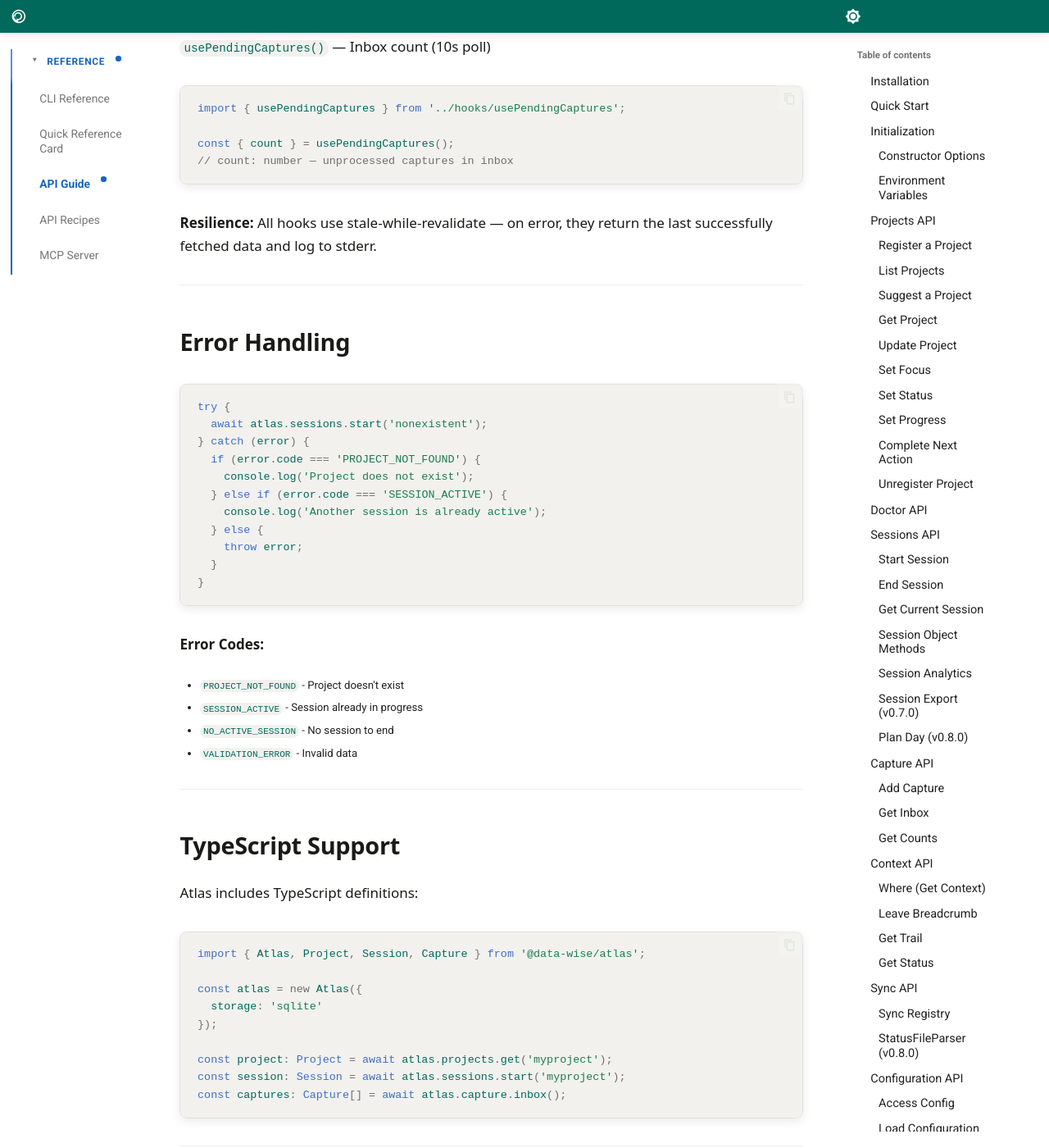
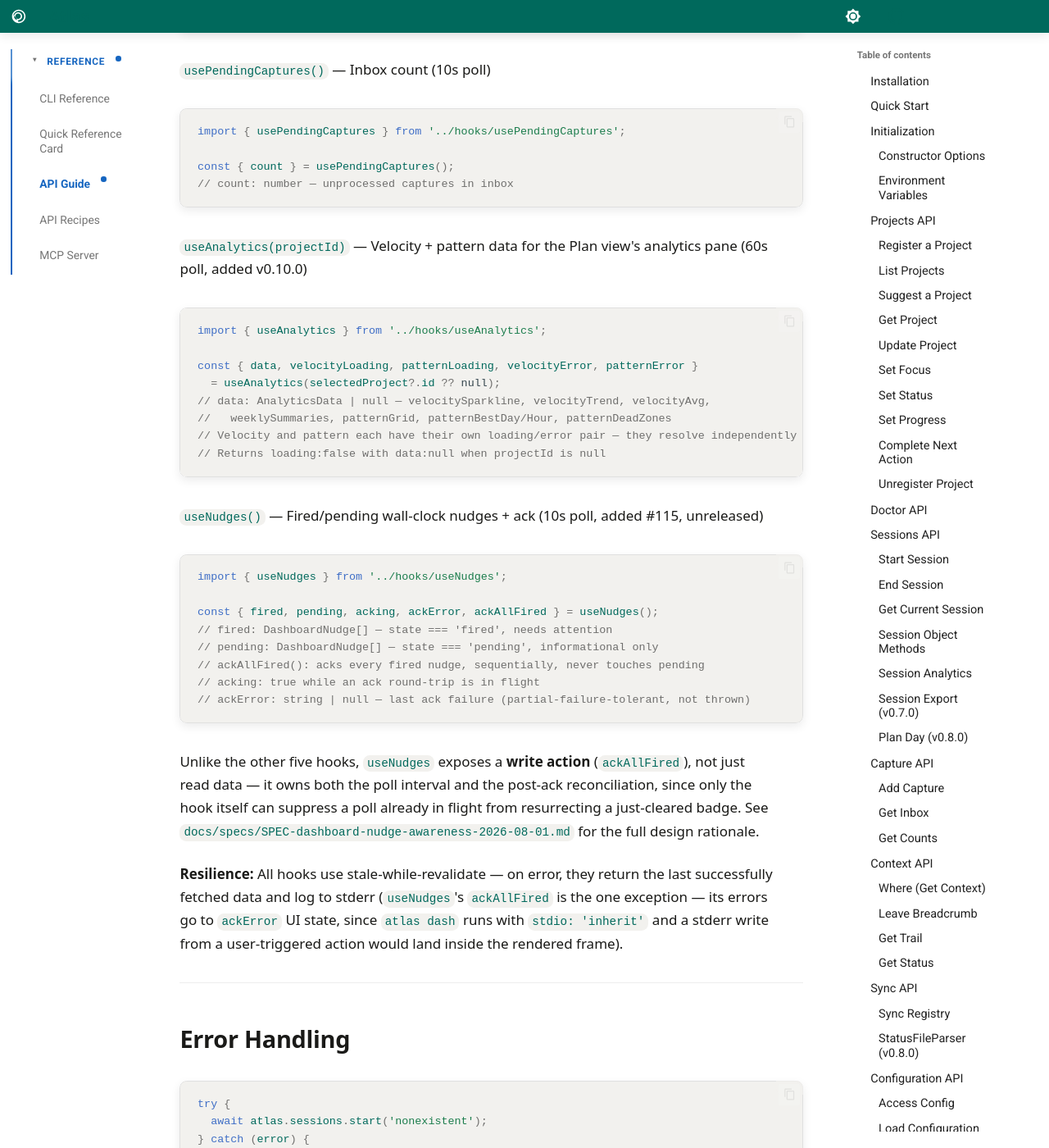
Before and after one commit to Data-Wise/atlas, an MkDocs documentation site: the page built from docs/API-GUIDE.md, in a window 1280 px wide and 1400 px high, scrolled down 26394 px. Shown: the whole window at 82% size. Built offline with MkDocs 1.6.1 and Material for MkDocs 9.7.7, drawn with Linux system fonts in a browser that asks for light colours; some web fonts are replaced; comment, search, counter and statistics services are not loaded; some of the changed text lies outside the part shown.

Commit message:
docs: fix 3 audit findings — hook docs, sunset-warning claim, tool count
- API-GUIDE.md: "Data Hooks" section documented only 4 of 6 hooks (missing
  useAnalytics and useNudges). Live API doc with import examples, not a
  historical note — the gap was actively misleading. Added both.
- STATUS-SCHEMA.md: claimed a read-path sunset warning was "planned for
  v0.15.0" — verified via grep it never shipped in any release since;
  still an unstarted ROADMAP.md v0.18.0 candidate. Corrected.
- .STATUS: "10 tools" for the MCP server was stale — actual registered
  count is 11 (verified against src/mcp/index.js).

mkdocs build --strict clean.

````diff
--- a/docs/API-GUIDE.md
+++ b/docs/API-GUIDE.md
@@ -1002,9 +1002,10 @@ function MyComponent() {
 }
 ```
 
-### Data Hooks (v0.9.2)
+### Data Hooks
 
-Four hooks replace all mock data with live polling from `~/.atlas`:
+Six hooks replace all mock data with live polling from `~/.atlas` (the first four shipped in
+v0.9.2; `useAnalytics` and `useNudges` were added later — see each hook's own note):
 
 **`useProjects()`** — Project list with enrichment (5s poll)
 
@@ -1049,7 +1050,38 @@ const { count } = usePendingCaptures();
 // count: number — unprocessed captures in inbox
 ```
 
-**Resilience:** All hooks use stale-while-revalidate — on error, they return the last successfully fetched data and log to stderr.
+**`useAnalytics(projectId)`** — Velocity + pattern data for the Plan view's analytics pane (60s poll, added v0.10.0)
+
+```typescript
+import { useAnalytics } from '../hooks/useAnalytics';
+
+const { data, velocityLoading, patternLoading, velocityError, patternError }
+  = useAnalytics(selectedProject?.id ?? null);
+// data: AnalyticsData | null — velocitySparkline, velocityTrend, velocityAvg,
+//   weeklySummaries, patternGrid, patternBestDay/Hour, patternDeadZones
+// Velocity and pattern each have their own loading/error pair — they resolve independently
+// Returns loading:false with data:null when projectId is null
+```
+
+**`useNudges()`** — Fired/pending wall-clock nudges + ack (10s poll, added #115, unreleased)
+
+```typescript
+import { useNudges } from '../hooks/useNudges';
+
+const { fired, pending, acking, ackError, ackAllFired } = useNudges();
+// fired: DashboardNudge[] — state === 'fired', needs attention
+// pending: DashboardNudge[] — state === 'pending', informational only
+// ackAllFired(): acks every fired nudge, sequentially, never touches pending
+// acking: true while an ack round-trip is in flight
+// ackError: string | null — last ack failure (partial-failure-tolerant, not thrown)
+```
+
+Unlike the other five hooks, `useNudges` exposes a **write action** (`ackAllFired`), not just
+read data — it owns both the poll interval and the post-ack reconciliation, since only the hook
+itself can suppress a poll already in flight from resurrecting a just-cleared badge. See
+`docs/specs/SPEC-dashboard-nudge-awareness-2026-08-01.md` for the full design rationale.
+
+**Resilience:** All hooks use stale-while-revalidate — on error, they return the last successfully fetched data and log to stderr (`useNudges`'s `ackAllFired` is the one exception — its errors go to `ackError` UI state, since `atlas dash` runs with `stdio: 'inherit'` and a stderr write from a user-triggered action would land inside the rendered frame).
 
 ---
 
````
Also changed, not shown: docs/STATUS-SCHEMA.md (+2 -1 lines), 1 other file.
